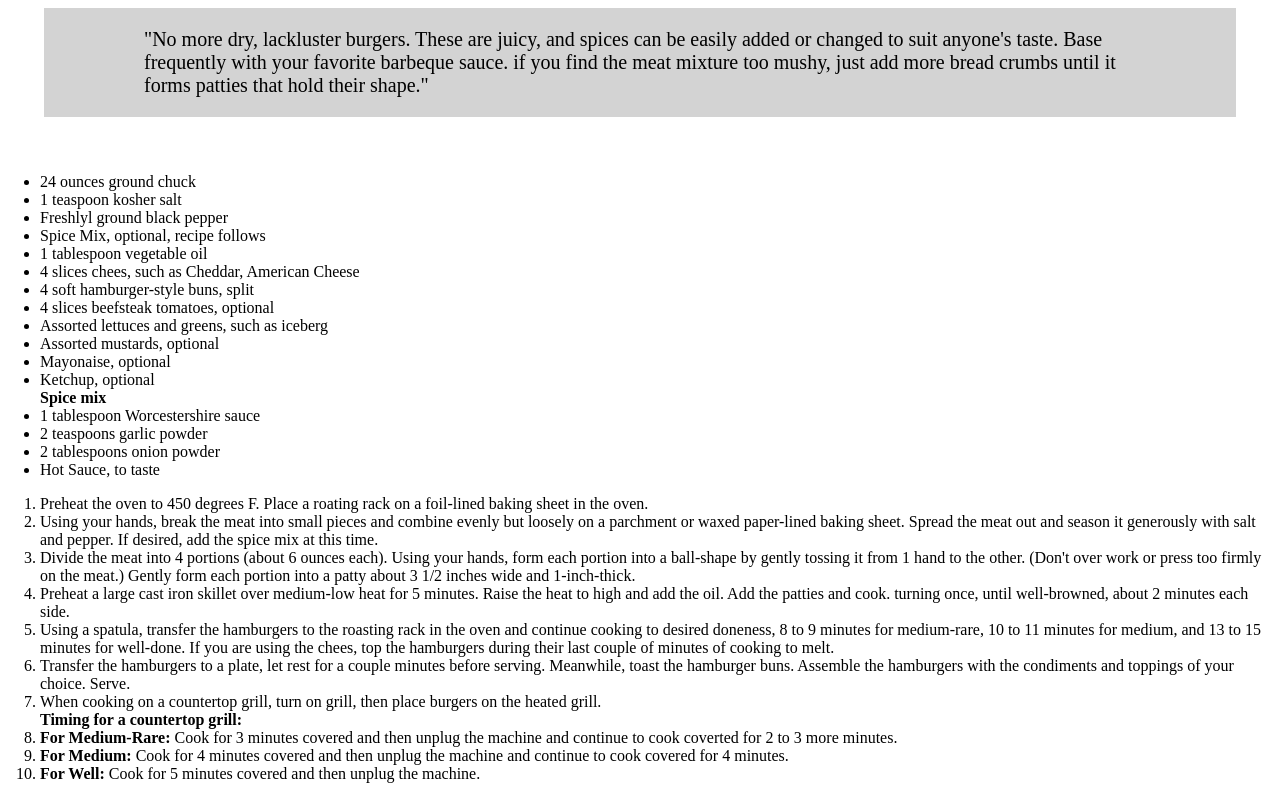
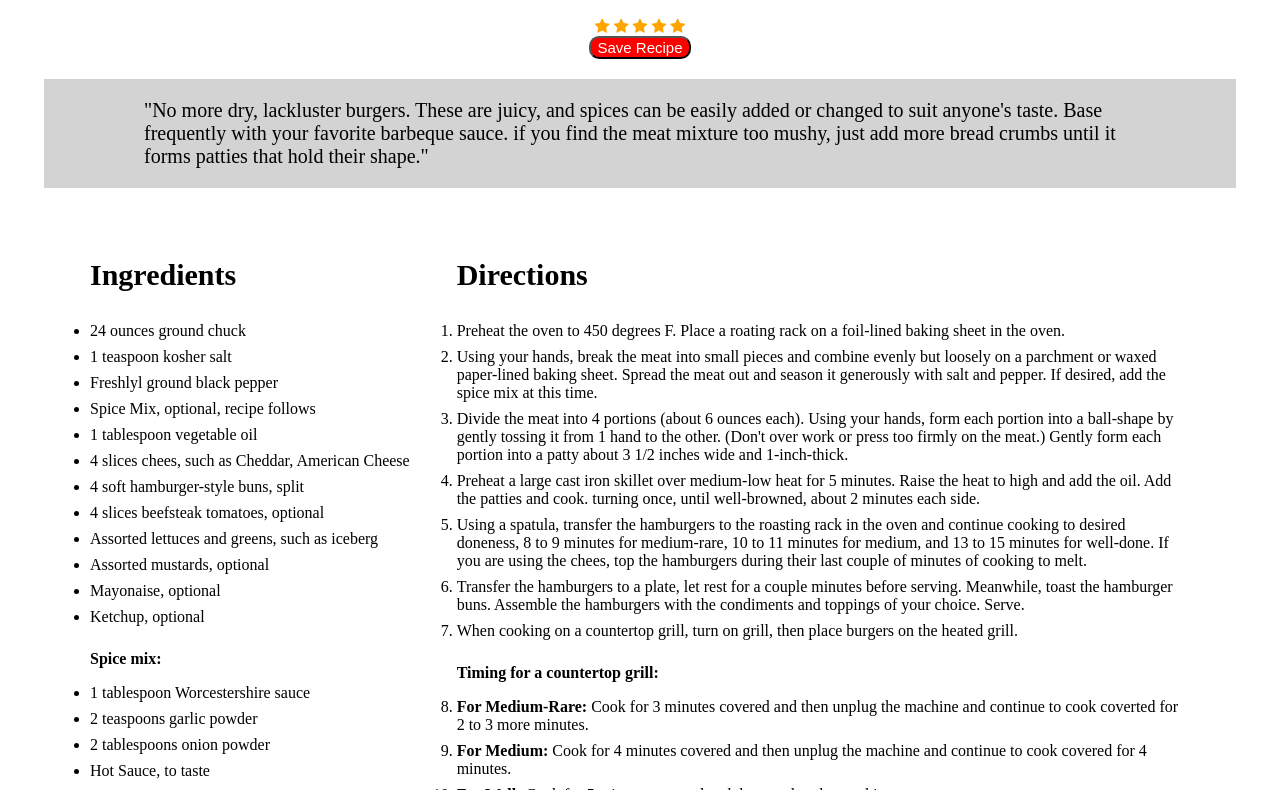
Before and after one commit to LordMamoo/RY-Paris, a plain HTML site: page recipe.html in a window 1280 px wide. Shown: the part 725-1515 px from the top of the page. Drawn offline with Linux system fonts and the light colour scheme.

Commit message:
finished spacing on recipe

```diff
--- a/CSS/bengal.css
+++ b/CSS/bengal.css
@@ -58,7 +58,7 @@ a:hover {
     display: flex;
     flex-direction: column;
     justify-content: space-between;
-    padding: 0 20px 10px;
+    padding: 0 20px 15px;
     background-color: lightgray;
 }
 
@@ -85,11 +85,57 @@ a:hover {
     padding: 20px;
 }
 
+.description h2 {
+    font-size: 40px;
+}
+
+.description button {
+    font-size: 15px;
+    border-radius: 10px;
+    color: white;
+    background-color: red;
+}
+
+.description button:hover {
+    background-color: blue;
+}
+
+.checked {
+    color: orange;
+  }
+
 .description p {
     font-size: 20px;
     padding: 20px 100px;
     background-color: lightgray;
     width: 80%;
+}
+
+.recipe {
+    display: flex;
+    justify-content: space-between;
+    margin: 0 90px;
+    max-width: 100%;
+}
+
+.recipe h3 {
+    font-size: 30px;
+}
+
+.recipe ul, ol {
+    padding: 0;
+}
+
+.ingredients {
+    width: 50%;
+}
+
+.instructions {
+    width: 100%;
+}
+
+li {
+    padding-bottom: 8px;
 }
 
 footer {
--- a/recipe.html
+++ b/recipe.html
@@ -9,6 +9,7 @@
         <header>
             <div class="head-left">
                 <img src="images/ryparis-logo.png" alt="">
+                <link rel="stylesheet" href="https://cdnjs.cloudflare.com/ajax/libs/font-awesome/4.7.0/css/font-awesome.min.css"><link rel="stylesheet" href="https://cdnjs.cloudflare.com/ajax/libs/font-awesome/4.7.0/css/font-awesome.min.css"><link rel="stylesheet" href="https://cdnjs.cloudflare.com/ajax/libs/font-awesome/4.7.0/css/font-awesome.min.css">
             </div>
             <div class="head-right">
                 <a href="recipe.html">Popular Recipes</a>
@@ -41,11 +42,22 @@
             </div>
             <div class="description">
                 <h2>Bengal Burger</h2>
+                <div class="stars">
+                    <span class="fa fa-star checked"></span>
+                    <span class="fa fa-star checked"></span>
+                    <span class="fa fa-star checked"></span>
+                    <span class="fa fa-star checked"></span>
+                    <span class="fa fa-star checked"></span>
+                </div>
+                <div class="buttons">
                     <button>Save Recipe</button>
+                    <span></span>
+                </div>
                 <p>"No more dry, lackluster burgers. These are juicy, and spices can be easily added or changed to suit anyone's taste. Base frequently with your favorite barbeque sauce. if you find the meat mixture too mushy, just add more bread crumbs until it forms patties that hold their shape."</p>
             </div>
-            <div class="recipe"></div>
+            <div class="recipe">
                 <div class="ingredients">
+                    <h3>Ingredients</h3>
                     <ul>
                         <li>24 ounces ground chuck</li>
                         <li>1 teaspoon kosher salt</li>
@@ -59,7 +71,7 @@
                         <li>Assorted mustards, optional</li>
                         <li>Mayonaise, optional</li>
                         <li>Ketchup, optional</li>
-                    <strong>Spice mix</strong>
+                        <p><strong>Spice mix:</strong></p>
                         <li>1 tablespoon Worcestershire sauce</li>
                         <li>2 teaspoons garlic powder</li>
                         <li>2 tablespoons onion powder</li>
@@ -67,6 +79,7 @@
                     </ul>
                 </div>
                 <div class="instructions">
+                    <h3>Directions</h3>
                     <ol>
                         <li>Preheat the oven to 450 degrees F. Place a roating rack on a foil-lined baking sheet in the oven.</li>
                         <li>Using your hands, break the meat into small pieces and combine evenly but loosely on a parchment or waxed paper-lined baking sheet. Spread the meat out and season it generously with salt and pepper. If desired, add the spice mix at this time.</li>
@@ -75,11 +88,12 @@
                         <li>Using a spatula, transfer the hamburgers to the roasting rack in the oven and continue cooking to desired doneness, 8 to 9 minutes for medium-rare, 10 to 11 minutes for medium, and 13 to 15 minutes for well-done. If you are using the chees, top the hamburgers during their last couple of minutes of cooking to melt.</li>
                         <li>Transfer the hamburgers to a plate, let rest for a couple minutes before serving. Meanwhile, toast the hamburger buns. Assemble the hamburgers with the condiments and toppings of your choice. Serve.</li>
                         <li>When cooking on a countertop grill, turn on grill, then place burgers on the heated grill.</li>
-                    <strong>Timing for a countertop grill:</strong>
+                        <p><strong>Timing for a countertop grill:</strong></p>
                         <li><strong>For Medium-Rare:</strong> Cook for 3 minutes covered and then unplug the machine and continue to cook coverted for 2 to 3 more minutes.</li>
                         <li><strong>For Medium:</strong> Cook for 4 minutes covered and then unplug the machine and continue to cook covered for 4 minutes.</li>
                         <li><strong>For Well:</strong> Cook for 5 minutes covered and then unplug the machine.</li>
                     </ol>
+                </div>
             </div>
         </div>
 
```
Lines whose indentation alone changed are shown as unchanged.
